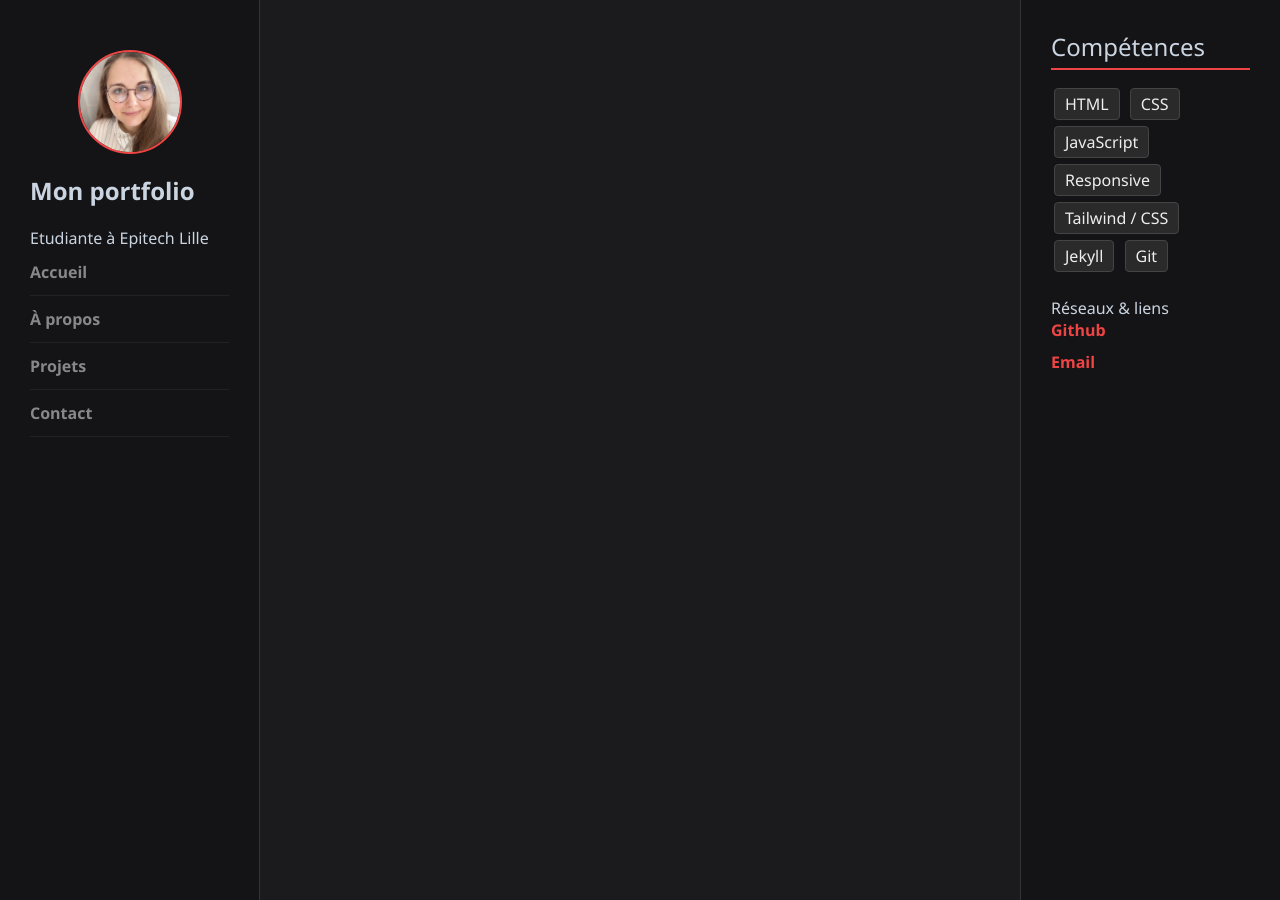
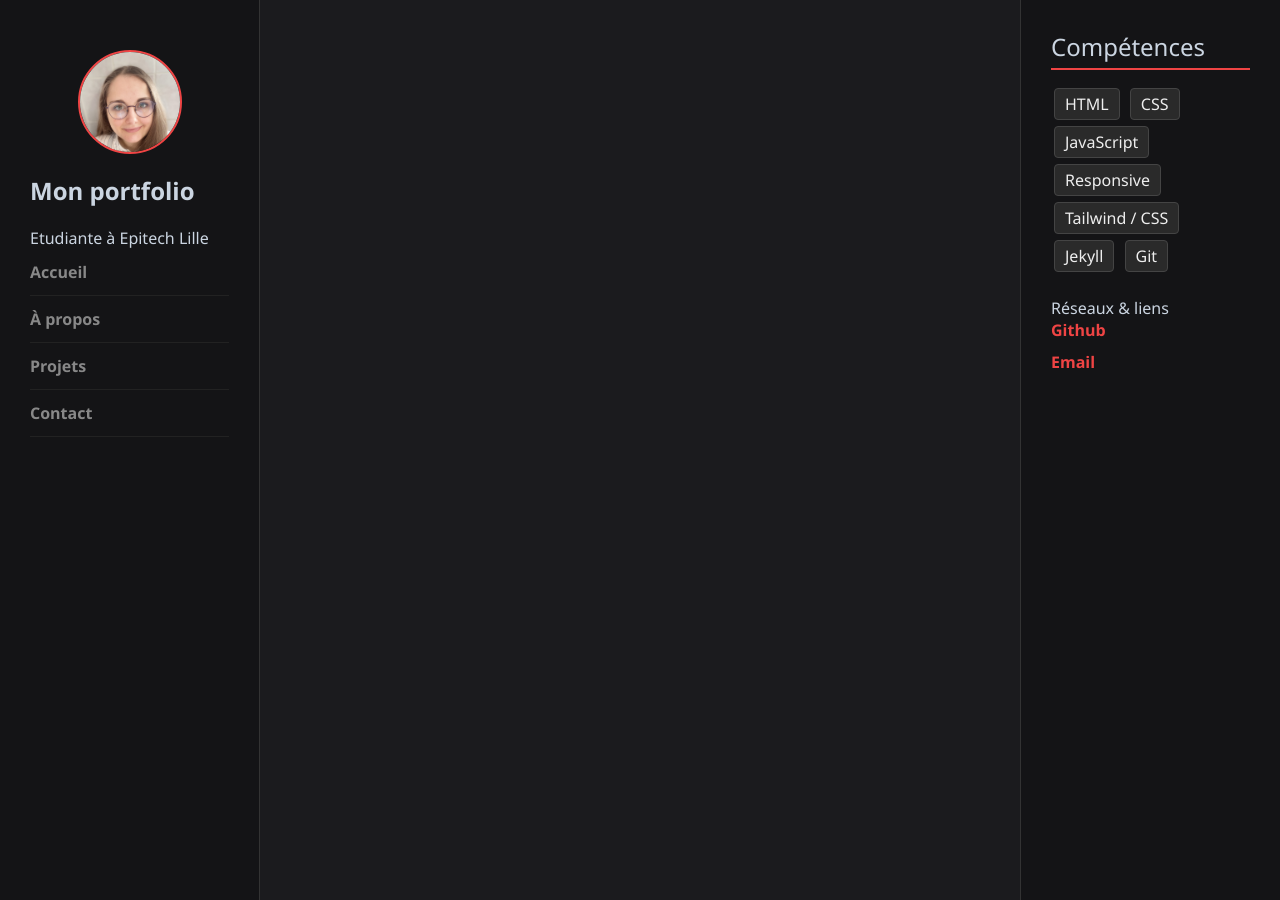
Before and after one commit to Meegy-exe/Portfolio, a Jekyll site: the page built from index.markdown, in a window 1280 px wide. Built offline with Jekyll 4.4.1, drawn with Linux system fonts in a browser that asks for light colours.

Commit message:
Amélioration css _main.scss + lien cliquable nouvel onglet

```diff
--- a/_sass/_main.scss
+++ b/_sass/_main.scss
@@ -79,6 +79,13 @@
     max-width: 1400px;
     margin: 0 auto;
     min-height: 100vh;
+}
+
+.container img{
+    display: block;
+    max-width: 100%;
+    height: auto;
+    box-shadow: 0 4px 8px rgba(0, 0, 0, 0.3);
 }
 
 // Colonne de gauche
```
Also changed, not shown: _projects/klivio.md (+2 -2 lines).
